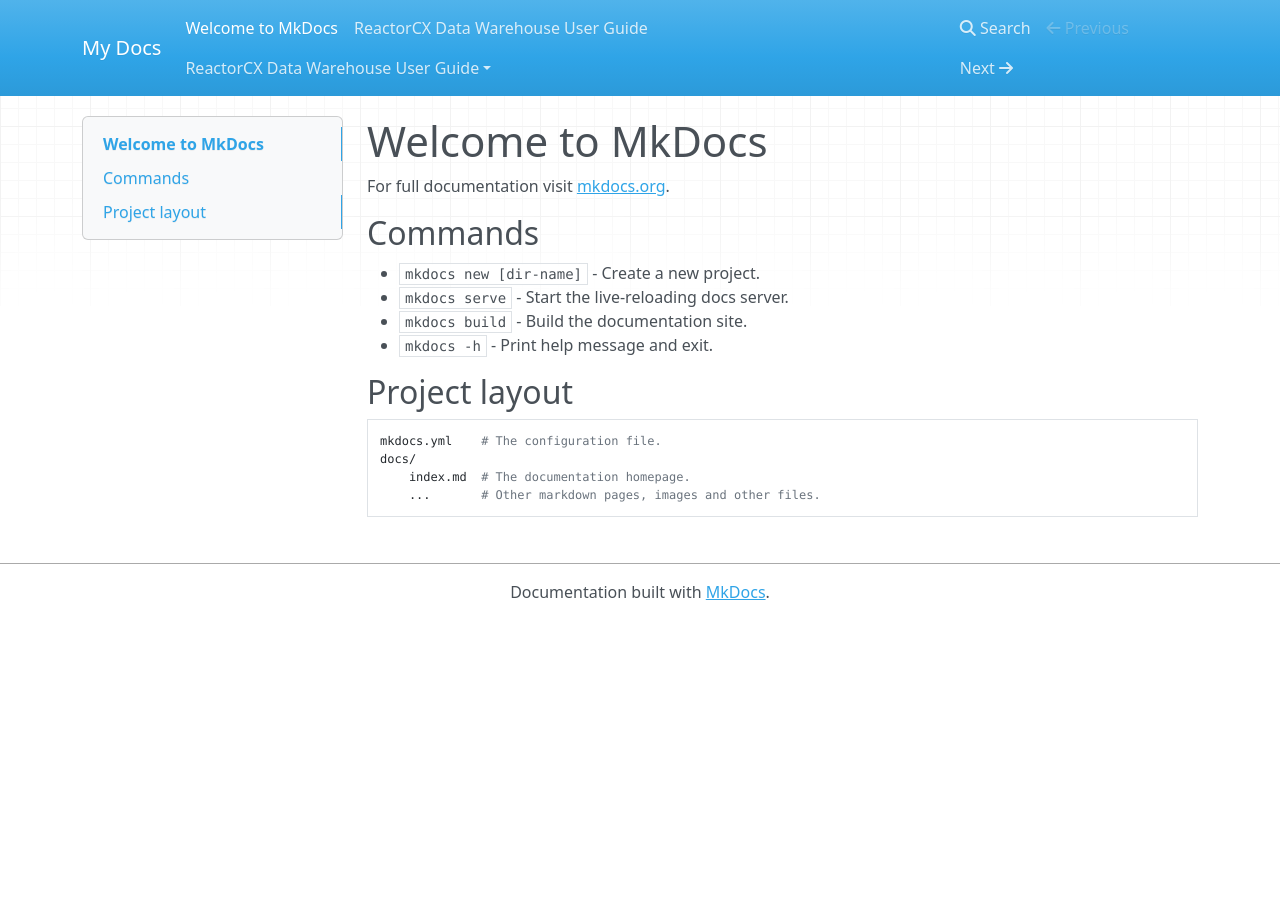
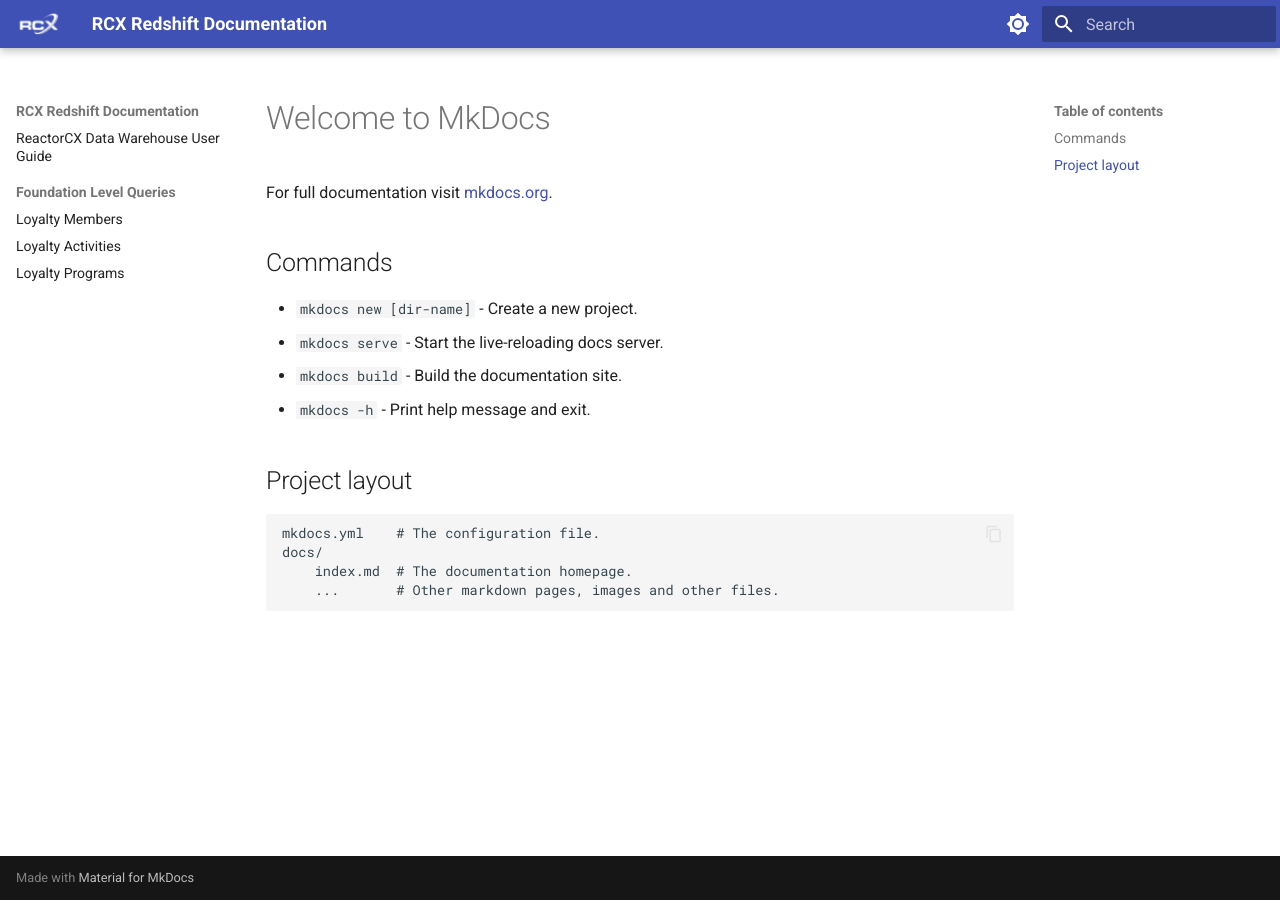
Before and after one commit to rushirpatil/mkdocs-material, an MkDocs documentation site: the page built from docs/index.md, in a window 1280 px wide. Built offline with MkDocs 1.6.1 and Material for MkDocs 9.7.7, drawn with Linux system fonts in a browser that asks for light colours; nearby versions of some CDN libraries.

Commit message:
$Adding Documentations

```diff
--- a/mkdocs.yml
+++ b/mkdocs.yml
@@ -1 +1,58 @@
-site_name: My Docs
+site_name: RCX Redshift Documentation
+nav:
+  - ReactorCX Data Warehouse User Guide: 'Introduction to Data Warehouse User Guide.md'
+  - Foundation Level Queries:
+      - Loyalty Members: 'ReactorCX Data Warehouse User Guide/Foundation Level Queries/Loyalty Members.md'
+      - Loyalty Activities: 'ReactorCX Data Warehouse User Guide/Foundation Level Queries/Loyalty Activities.md'
+      - Loyalty Programs: 'ReactorCX Data Warehouse User Guide/Foundation Level Queries/Loyalty Programs.md'
+
+theme:
+  name: material
+  logo: 'images/RCX Logo.png'
+  features:
+    - navigation.sections
+    - navigation.top
+    - search.suggest
+    - search.highlight
+    - content.tabs.link
+    - content.code.annotation
+    - content.code.copy
+  language: en
+
+  palette:
+    # Palette toggle for light mode
+    - scheme: default
+      toggle:
+        icon: material/brightness-7
+        name: Switch to dark mode
+    # Palette toggle for dark mode
+    - scheme: slate
+      toggle:
+        icon: material/brightness-4
+        name: Switch to light mode
+
+
+# To add Permannat link for headers
+markdown_extensions:
+  - toc:
+      permalink: true
+  - pymdownx.highlight:
+      anchor_linenums: true
+  - pymdownx.inlinehilite
+  - pymdownx.snippets
+  - admonition
+  - pymdownx.arithmatex:
+      generic: true
+  - footnotes
+  - pymdownx.details
+  - pymdownx.superfences
+  - pymdownx.mark
+  - attr_list
+
+extra_css:
+  - 'css/extra.css'
+  - 'custom/custom.css'
+  - 'custom/footer.css'
+
+extra_javascript:
+  - 'custom/footer.js'
```
